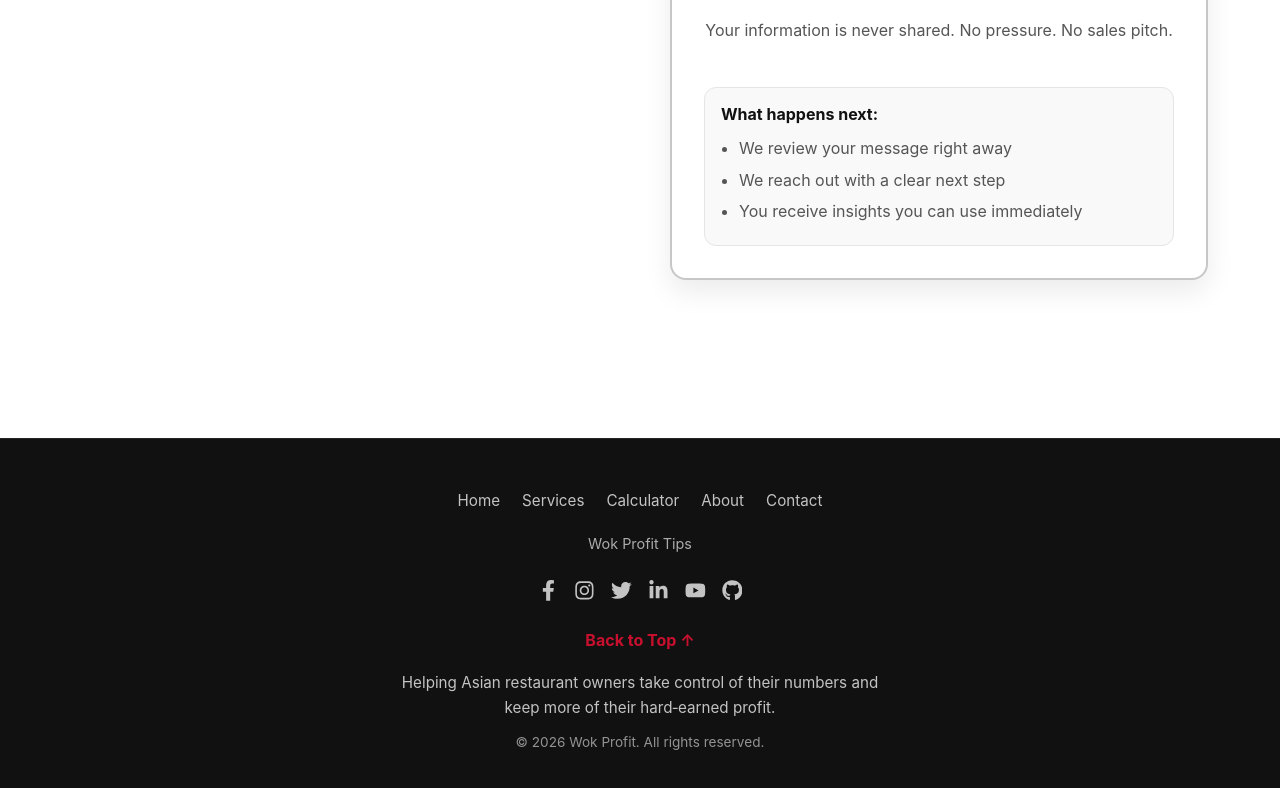
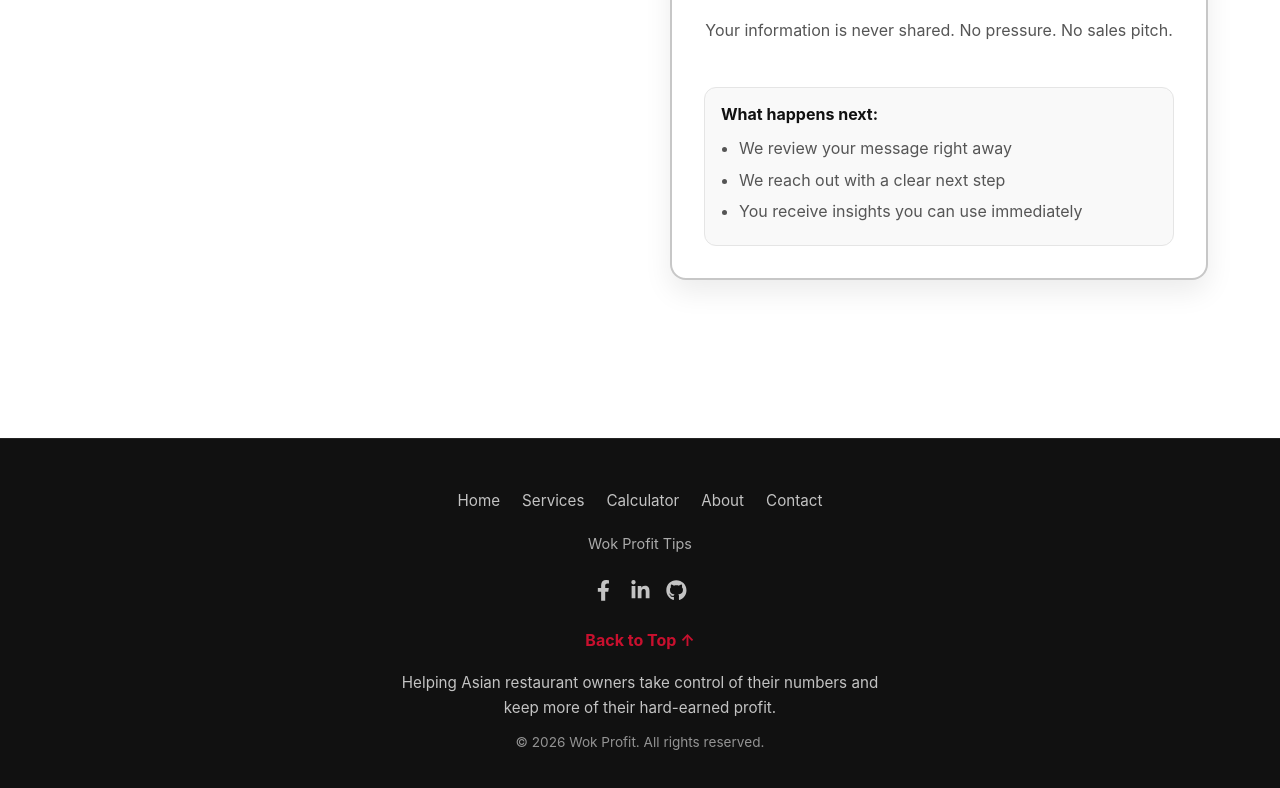
Before and after one commit to CodingKao/wokprofit-website, a React (Create React App) app: page / in a window 1280 px wide. Shown: the part 8281-9069 px from the top of the page. Built offline with nearby package versions, Linux system fonts and the light colour scheme.

Commit message:
nav link

```diff
--- a/src/components/Footer/Footer.jsx
+++ b/src/components/Footer/Footer.jsx
@@ -5,10 +5,7 @@ import "./Footer.css";
 
 import {
   FaFacebookF,
-  FaInstagram,
-  FaTwitter,
   FaLinkedinIn,
-  FaYoutube,
   FaGithub
 } from "react-icons/fa";
 
@@ -32,29 +29,45 @@ const Footer = () => {
 
       {/* Social Icons */}
       <div className="footer-social">
-        <a href="#"><FaFacebookF /></a>
-        <a href="#"><FaInstagram /></a>
-        <a href="#"><FaTwitter /></a>
-        <a href="https://www.linkedin.com/in/kao-saelor/" target="_blank" rel="noreferrer">
+        <a
+          href="https://www.facebook.com/people/Wok-Profit/61589262172260/"
+          target="_blank"
+          rel="noreferrer"
+          aria-label="Facebook"
+        >
+          <FaFacebookF />
+        </a>
+
+        <a
+          href="https://www.linkedin.com/in/kao-saelor/"
+          target="_blank"
+          rel="noreferrer"
+          aria-label="LinkedIn"
+        >
           <FaLinkedinIn />
         </a>
-        <a href="#"><FaYoutube /></a>
-        <a href="https://github.com/CodingKao" target="_blank" rel="noreferrer">
+
+        <a
+          href="https://github.com/CodingKao"
+          target="_blank"
+          rel="noreferrer"
+          aria-label="GitHub"
+        >
           <FaGithub />
         </a>
       </div>
 
       {/* Back to Top */}
-      <a href="#top" className="footer-top">Back to Top ↑</a>
+      <a href="#hero" className="footer-top">Back to Top ↑</a>
 
       {/* Tagline */}
       <p className="footer-tagline">
-        Helping Asian restaurant owners take control of their numbers and keep more of their hard‑earned profit.
+        Helping Asian restaurant owners take control of their numbers and keep more of their hard-earned profit.
       </p>
 
       {/* Copyright */}
       <p className="footer-copy">
-        © 2026 Wok Profit. All rights reserved.
+        © {new Date().getFullYear()} Wok Profit. All rights reserved.
       </p>
 
     </footer>
--- a/src/components/Hero/Hero.jsx
+++ b/src/components/Hero/Hero.jsx
@@ -36,7 +36,7 @@ const Hero = () => {
               Get My Free Profit Audit
             </a>
 
-            <a href="#services" className="btn-outline hero-secondary">
+            <a href="/#services" className="btn-outline hero-secondary">
               See How It Works
             </a>
           </div>
--- a/src/components/Navbar/Navbar.jsx
+++ b/src/components/Navbar/Navbar.jsx
@@ -43,7 +43,7 @@ const Navbar = () => {
       <div className="container navbar-inner">
 
         {/* LOGO */}
-        <a href="#hero" className="navbar-logo-wrap" onClick={closeMenu}>
+        <a href="/#hero" className="navbar-logo-wrap" onClick={closeMenu}>
           <img src={logo} alt="Wok Profit Logo" className="navbar-logo" />
         </a>
 
@@ -63,7 +63,7 @@ const Navbar = () => {
           {NAV_SECTIONS.map(({ id, label }) => (
             <li key={id}>
               <a
-                href={`#${id}`}
+                href={`/#${id}`}
                 className={active === id ? "active-link" : ""}
                 onClick={closeMenu}
               >
```
